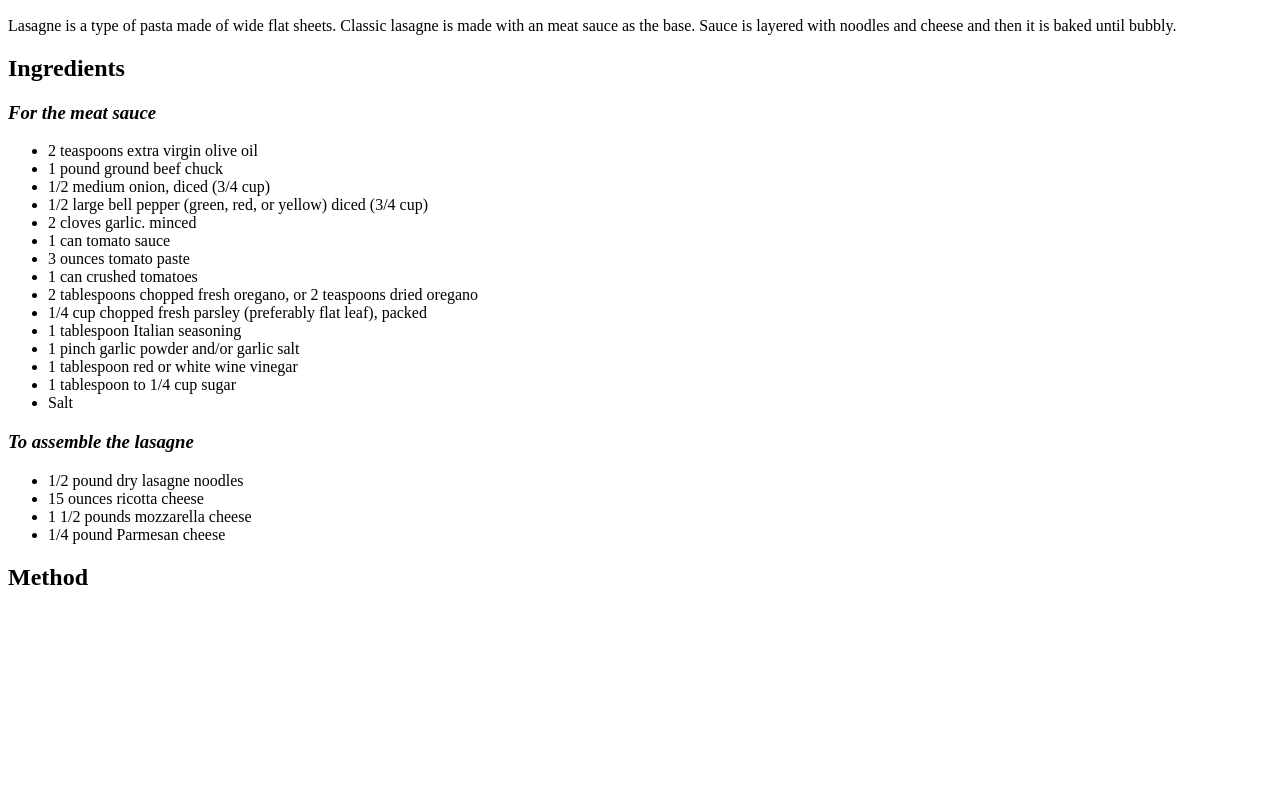
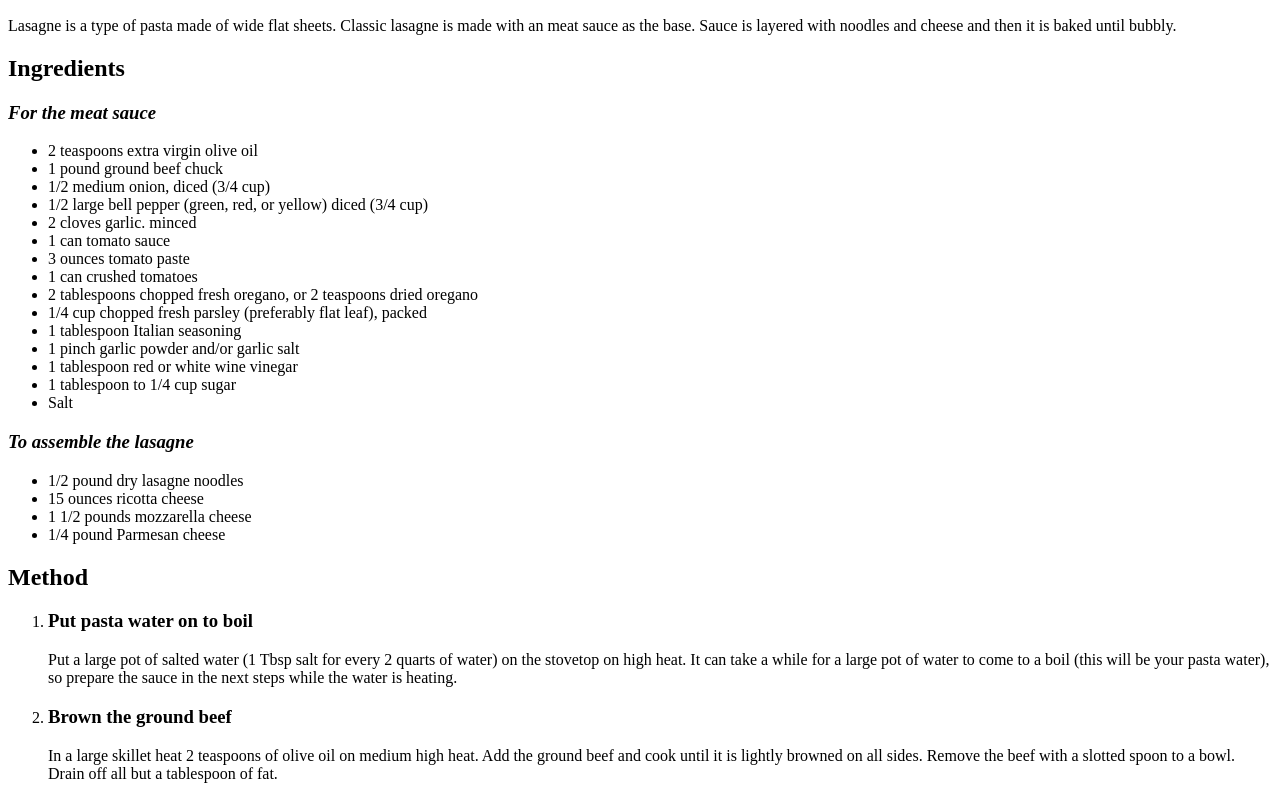
Before and after one commit to markaaa22/odin-recipes, a plain HTML site: page recipes/lasagne.html in a window 1280 px wide. Shown: the part 359-1158 px from the top of the page. Before the commit the page ends 969 px from the top, so only its background shows below. Drawn offline with Linux system fonts and the light colour scheme.

Commit message:
Added Method and 2 headings

```diff
--- a/recipes/lasagne.html
+++ b/recipes/lasagne.html
@@ -39,6 +39,21 @@
     </ul>
 
     <h2>Method</h2>
+    <ol>
+        <li>
+            <h3><strong>Put pasta water on to boil</strong></h3>
+            <p>Put a large pot of salted water (1 Tbsp salt for every 2 quarts of water) on the stovetop on high heat. It can take a while for a large pot of water to come to a boil (this will be your pasta water), so prepare the sauce in the next steps while the water is heating.</p>
+        </li>
+
+        <li>
+            <h3><strong>Brown the ground beef</strong></h3>
+            <p> In a large skillet heat 2 teaspoons of olive oil on medium high heat. Add the ground beef and cook until it is lightly browned on all sides.
+            Remove the beef with a slotted spoon to a bowl. Drain off all but a tablespoon of fat.</p>
+        </li>
+
+
+
+    </ol>
 
 
 </body>
```
